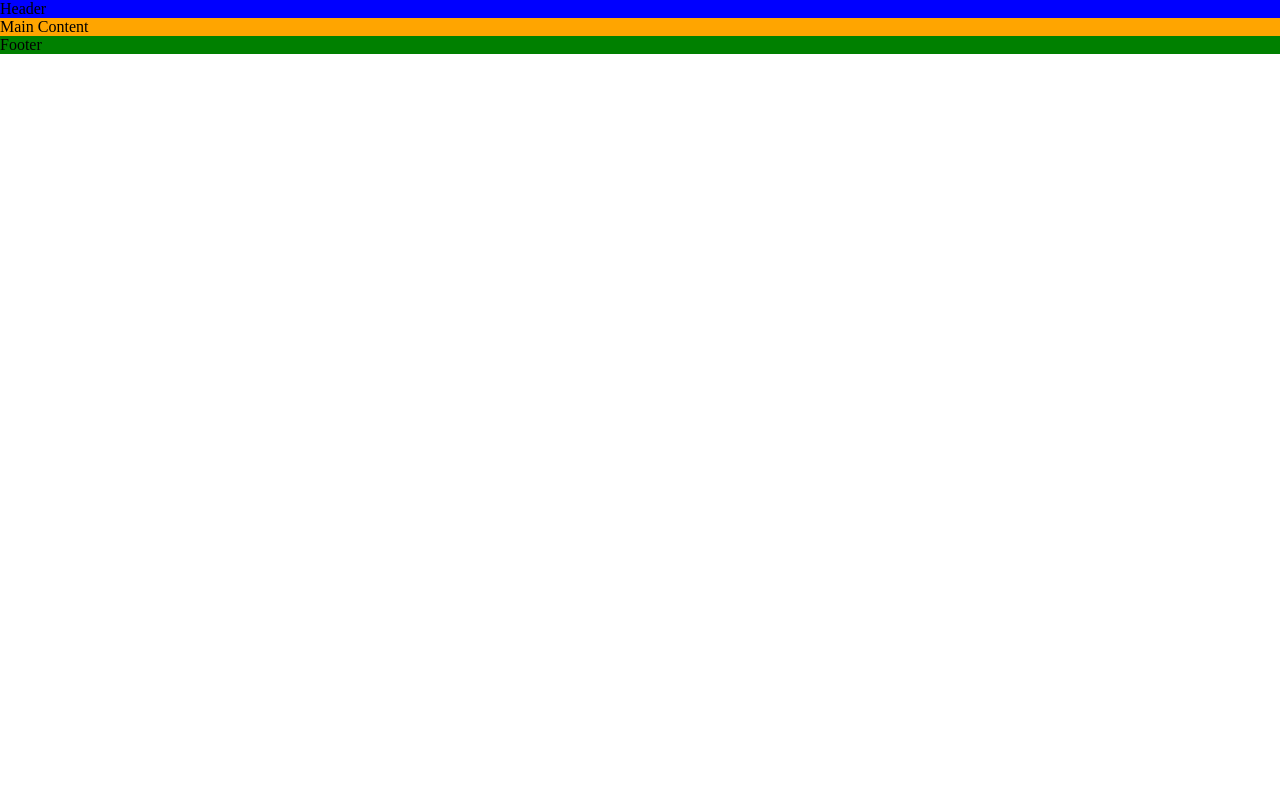
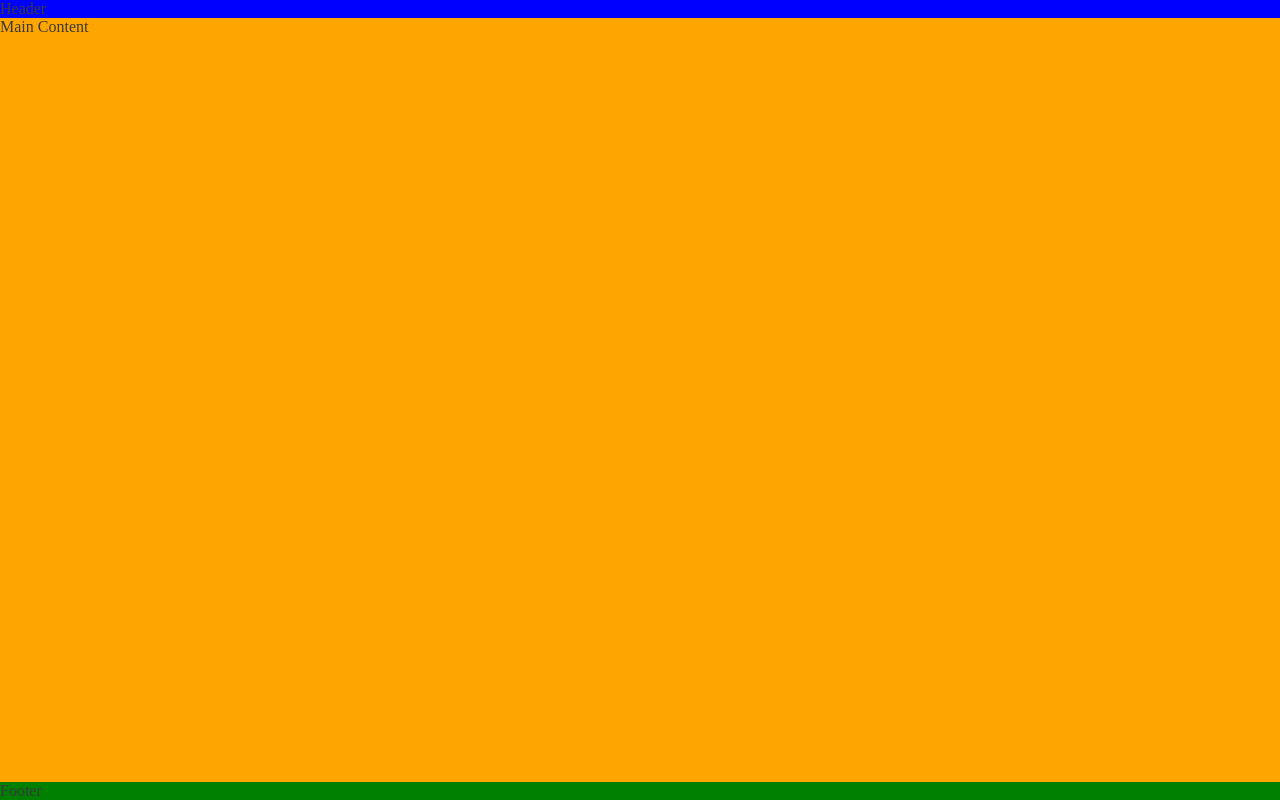
Before and after one commit to CSS-Angie/cli, a plain HTML site: page index.html in a window 1280 px wide. Drawn offline with Linux system fonts and the light colour scheme.

Commit message:
push footer down using flex styles

```diff
--- a/assets/assets/css/style.css
+++ b/assets/assets/css/style.css
@@ -5,6 +5,13 @@
     box-sizing: border-box;
 }
 
+/*General style */
+body {
+    min-height: 100vh;
+    display: flex;
+    flex-direction: column;
+    color: #3a3a3a;
+}
 
 /* Header */
 header {
@@ -13,6 +20,7 @@ header {
 /* Main */
 main {
     background-color: orange;
+    flex: 1 0 auto;
 }
 /* Footer */
 footer {
--- a/index.html
+++ b/index.html
@@ -10,8 +10,8 @@
      <!--Title-->
     <title>Love Running</title>
     <!--Favicon-->
-    <link rel="apple-touch-icon" sizes="180x180" href="assets/favicon/apple-touch-icon.png">
-    <link rel="icon" type="image/png" sizes="32x32" href="assets/favicon/favicon-32x32.png">
+    <link rel="apple-touch-icon" sizes="180x180" href="assets/assets/favicon/apple-touch-icon.png">
+    <link rel="icon" type="image/png" sizes="32x32" href="assets/assets/favicon/favicon-32x32.png">
     <link rel="icon" type="image/png" sizes="16x16" href="assets/favicon/favicon-16x16.png">
     <link rel="stylesheet" href="assets/assets/css/style.css">
 </head>
```
